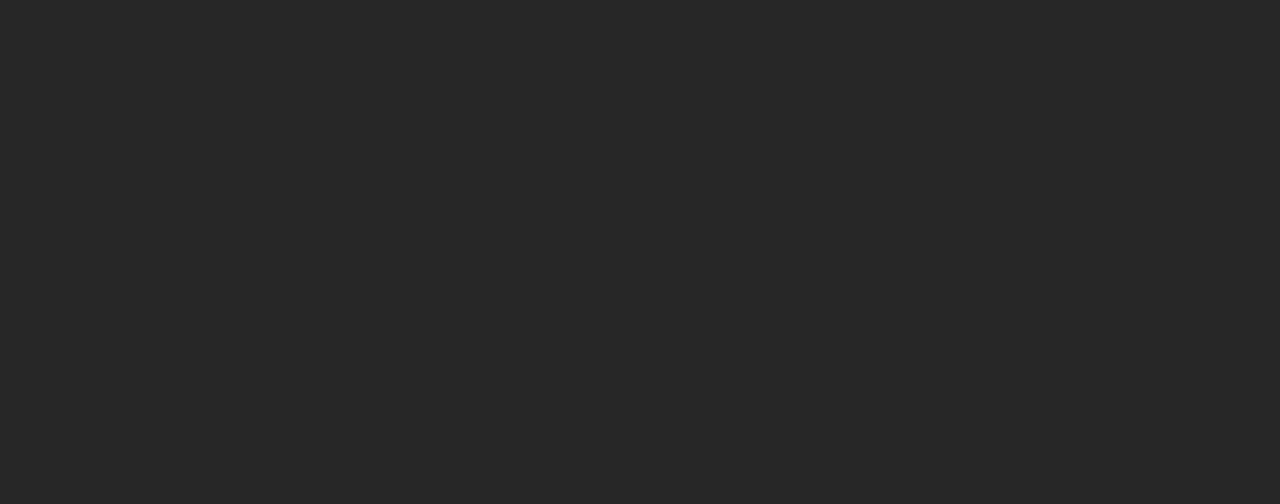
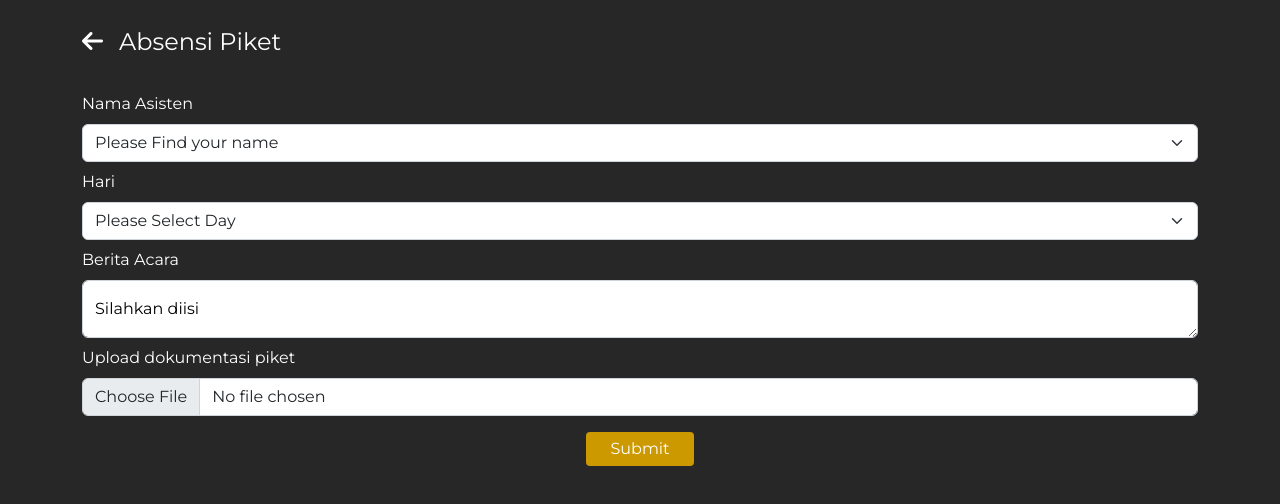
Before and after one commit to WhiteCat20/ecs-app, a React (Create React App) app: page /absensi-piket in a window 1280 px wide. Before the commit this address had no page. Shown: the top 504 px of the page. Built offline with nearby package versions, Linux system fonts and the light colour scheme.

Commit message:
finishing all front end except list harga and peminjaman

```diff
--- a/src/App.jsx
+++ b/src/App.jsx
@@ -1,6 +1,9 @@
 import { BrowserRouter as Router, Routes, Route } from "react-router-dom";
+import AbsensiAgenda from "./components/Agenda/AbsensiAgenda";
+import BuatAgenda from "./components/Agenda/BuatAgenda";
 import { Form } from "./components/Form";
 import Main from "./components/Main";
+import AbsensiPiket from "./components/Piket/AbsensiPiket";
 import JadwalPiket from "./components/Piket/JadwalPiket";
 import "./Style.css";
 function App() {
@@ -11,6 +14,9 @@
           <Route path="/" element={<Main />} />
           <Route path="/form" element={<Form />} />
           <Route path="/jadwal-piket" element={<JadwalPiket />} />
+          <Route path="/absensi-piket" element={<AbsensiPiket />} />
+          <Route path="/buat-agenda" element={<BuatAgenda />} />
+          <Route path="/absensi-agenda" element={<AbsensiAgenda />} />
         </Routes>
       </div>
     </Router>
--- a/src/Style.css
+++ b/src/Style.css
@@ -1,6 +1,9 @@
 @import url('https://fonts.googleapis.com/css2?family=Montserrat:ital,wght@0,100;0,200;0,300;0,400;0,500;0,600;0,700;0,800;0,900;1,100;1,200;1,300;1,400;1,500;1,600;1,700;1,800;1,900&display=swap');
 
-
+/* Hide scrollbar for Chrome, Safari and Opera */
+body::-webkit-scrollbar {
+ display: none;
+}
 
 #navbarBottom {
  box-shadow: rgba(99, 99, 99, 0.2) 0px 2px 8px 0px;
--- a/src/components/Agenda/AbsensiAgenda.jsx
+++ b/src/components/Agenda/AbsensiAgenda.jsx
@@ -0,0 +1,47 @@
+import React from "react";
+import HeaderChild from "../Template/HeaderChild";
+import Form from "react-bootstrap/Form";
+
+const AbsensiAgenda = () => {
+  const agendaDummy = ["Pengumpulan Proposal Abmas", "Upgrading Praktikum"];
+  return (
+    <div>
+      <HeaderChild headerName="Absensi Agenda" />
+      <div className="container" style={{ width: "90%", color: "#fff" }}>
+        <Form>
+          <Form.Group className="mb-3">
+            <Form.Label>Pilih Agenda</Form.Label>
+            <Form.Select>
+              {agendaDummy.map((a) => {
+                return (
+                  <option value={a} style={{ fontSize: "12px" }}>
+                    {a}
+                  </option>
+                );
+              })}
+            </Form.Select>
+          </Form.Group>
+          <Form.Group className="mb-3">
+            <Form.Label>Kode Absensi</Form.Label>
+            <Form.Control placeholder="Contoh : 696969" type="text" />
+          </Form.Group>
+          <div style={{ display: "flex", justifyContent: "center" }}>
+            <button style={style.buttonSubmit}>Submit</button>
+          </div>
+        </Form>
+      </div>
+    </div>
+  );
+};
+
+const style = {
+  buttonSubmit: {
+    backgroundColor: "#CC9901",
+    color: "#fff",
+    padding: "5px 1.5rem",
+    border: "none",
+    borderRadius: "4px",
+  },
+};
+
+export default AbsensiAgenda;
--- a/src/components/Agenda/BuatAgenda.jsx
+++ b/src/components/Agenda/BuatAgenda.jsx
@@ -0,0 +1,41 @@
+import React, { useState } from "react";
+import HeaderChild from "../Template/HeaderChild";
+import Form from "react-bootstrap/Form";
+
+const BuatAgenda = () => {
+  return (
+    <div>
+      <HeaderChild headerName="Buat Agenda" />
+      <div className="container mt-3" style={{ width: "90%", color: "#fff" }}>
+        <Form>
+          <Form.Group className="mb-3">
+            <Form.Label>Nama Agenda</Form.Label>
+            <Form.Control type="text" placeholder="Contoh : Internalisasi" />
+          </Form.Group>
+          <Form.Group className="mb-3">
+            <Form.Label>Tanggal Agenda</Form.Label>
+            <Form.Control
+              type="text"
+              placeholder="Contoh : 11 September 2001"
+            />
+          </Form.Group>
+          <div style={{ display: "flex", justifyContent: "center" }}>
+            <button style={style.buttonSubmit}>Submit</button>
+          </div>
+        </Form>
+      </div>
+    </div>
+  );
+};
+
+const style = {
+  buttonSubmit: {
+    backgroundColor: "#CC9901",
+    color: "#fff",
+    padding: "5px 1.5rem",
+    border: "none",
+    borderRadius: "4px",
+  },
+};
+
+export default BuatAgenda;
--- a/src/components/Main.jsx
+++ b/src/components/Main.jsx
@@ -13,14 +13,17 @@
     {
       desc: "Absensi Piket",
       icon: "fa-regular fa-pen-to-square",
+      href: "/absensi-piket",
     },
     {
       desc: "Buat Agenda",
       icon: "fa-solid fa-gear",
+      href: "/buat-agenda",
     },
     {
       desc: "Absensi Agenda",
       icon: "fa-solid fa-check",
+      href: "/absensi-agenda",
     },
     {
       desc: "List Harga",
@@ -33,7 +36,7 @@
   ];
   return (
     <Fragment>
-      <div className="container">
+      <div className="container" style={{ paddingBottom: "2rem" }}>
         <Header name="Faiz" />
         <Announcement />
         <div
--- a/src/components/Piket/AbsensiPiket.jsx
+++ b/src/components/Piket/AbsensiPiket.jsx
@@ -0,0 +1,73 @@
+import React from "react";
+import HeaderChild from "../Template/HeaderChild";
+import Form from "react-bootstrap/Form";
+import listAsisten from "./listAsisten";
+import FloatingLabel from "react-bootstrap/FloatingLabel";
+
+const AbsensiPiket = () => {
+  const days = ["Senin", "Selasa", "Rabu", "Kamis", "Jumat"];
+  return (
+    <div>
+      <HeaderChild headerName="Absensi Piket" />
+      <div className="container mt-3" style={{ color: "#fff", width: "90%" }}>
+        <Form>
+          <Form.Label>Nama Asisten</Form.Label>
+          <Form.Select className="form-option">
+            <option style={{ fontSize: "12px" }}>Please Find your name</option>
+            {listAsisten.map((asisten) => {
+              return (
+                <option
+                  id="option-name"
+                  style={{ fontSize: "12px" }}
+                  value={asisten}
+                >
+                  {asisten}
+                </option>
+              );
+            })}
+          </Form.Select>
+          <Form.Label className="mt-2">Hari</Form.Label>
+          <Form.Select>
+            <option style={{ fontSize: "12px" }}>Please Select Day</option>
+            {days.map((day) => {
+              return (
+                <option style={{ fontSize: "12px" }} value={day}>
+                  {day}
+                </option>
+              );
+            })}
+          </Form.Select>
+          <Form.Label className="mt-2">Berita Acara</Form.Label>
+
+          <FloatingLabel
+            controlId="floatingTextarea"
+            style={{ color: "#000" }}
+            label="Silahkan diisi"
+            className="mb-2"
+          >
+            <Form.Control as="textarea" placeholder="Leave a comment here" />
+          </FloatingLabel>
+          <Form.Group controlId="formFile" className="mb-3">
+            <Form.Label>Upload dokumentasi piket</Form.Label>
+            <Form.Control type="file" />
+          </Form.Group>
+          <div style={{ display: "flex", justifyContent: "center" }}>
+            <button style={style.buttonSubmit}>Submit</button>
+          </div>
+        </Form>
+      </div>
+    </div>
+  );
+};
+
+const style = {
+  buttonSubmit: {
+    backgroundColor: "#CC9901",
+    color: "#fff",
+    padding: "5px 1.5rem",
+    border: "none",
+    borderRadius: "4px",
+  },
+};
+
+export default AbsensiPiket;
--- a/src/components/Piket/JadwalPiket.jsx
+++ b/src/components/Piket/JadwalPiket.jsx
@@ -5,19 +5,31 @@
 import listPiket from "./listpiket";
 
 const JadwalPiket = () => {
-  console.log(listPiket);
   return (
     <div>
-      <HeaderChild />
-      <div className="container">
-        <Card>
-          <Card.Header>Senin</Card.Header>
-          <ListGroup variant="flush">
-            <ListGroup.Item>Cras justo odio</ListGroup.Item>
-            <ListGroup.Item>Dapibus ac facilisis in</ListGroup.Item>
-            <ListGroup.Item>Vestibulum at eros</ListGroup.Item>
-          </ListGroup>
-        </Card>
+      <HeaderChild headerName="Jadwal Piket" />
+      <div
+        className="container"
+        style={{
+          display: "flex",
+          justifyContent: "center",
+          flexFlow: "wrap",
+          gap: "20px",
+          paddingBottom: "2rem",
+        }}
+      >
+        {listPiket.map((piket) => {
+          return (
+            <Card style={{ minWidth: "180px" }}>
+              <Card.Header>{piket.hari}</Card.Header>
+              <ListGroup variant="flush">
+                {piket.person.map((a, i) => {
+                  return <ListGroup.Item key={i}>{a}</ListGroup.Item>;
+                })}
+              </ListGroup>
+            </Card>
+          );
+        })}
       </div>
     </div>
   );
--- /dev/null
+++ b/src/components/Piket/listAsisten.js
@@ -0,0 +1,28 @@
+const listAsisten = [
+  "Atras",
+  "Endroen",
+  "Lazuardi",
+  "Seha",
+  "Ricko",
+  "Ulul",
+  "Revi",
+  "Dzul",
+  "Alif",
+  "Faiz",
+  "Fani",
+  "Adinda",
+  "Safira",
+  "Abrar",
+  "Naufal",
+  "Vikry",
+  "Dayat",
+  "Ghazi",
+  "Rezi",
+  "Norris",
+  "Amalia",
+  "Sheren",
+  "Adam",
+  "Azzua",
+];
+
+export default listAsisten;
--- a/src/components/Piket/listpiket.js
+++ b/src/components/Piket/listpiket.js
@@ -1,7 +1,23 @@
 const listPiket = [
   {
-    hari: "senin",
+    hari: "Senin",
     person: ["Atras", "Endroen", "Lazuardi", "Seha"],
+  },
+  {
+    hari: "Selasa",
+    person: ["Ricko", "Ulul", "Revi", "Dzul", "Alif"],
+  },
+  {
+    hari: "Rabu",
+    person: ["Faiz", "Fani", "Adinda", "Safira", "Abrar"],
+  },
+  {
+    hari: "Kamis",
+    person: ["Naufal", "Vikry", "Dayat", "Ghazi", "Rezi"],
+  },
+  {
+    hari: "Jumat",
+    person: ["Norris", "Amalia", "Sheren", "Adam", "Azzua"],
   },
 ];
 
--- a/src/components/Template/HeaderChild.jsx
+++ b/src/components/Template/HeaderChild.jsx
@@ -1,13 +1,13 @@
 import React from "react";
 
-const HeaderChild = ({}) => {
+const HeaderChild = ({ headerName }) => {
   return (
     <div className="p-3 pt-4">
       <div className="container" style={{ color: "#fff", fontSize: "24px" }}>
         <a href="/" style={{ color: "inherit", textDecoration: "none" }}>
           <i className="fa-solid fa-arrow-left"></i>
-          <span className="px-3">Jadwal Piket</span>
         </a>
+        <span className="px-3">{headerName}</span>
       </div>
     </div>
   );
```
Also changed, not shown: src/components/Announcement.jsx (line endings or trailing spaces).
